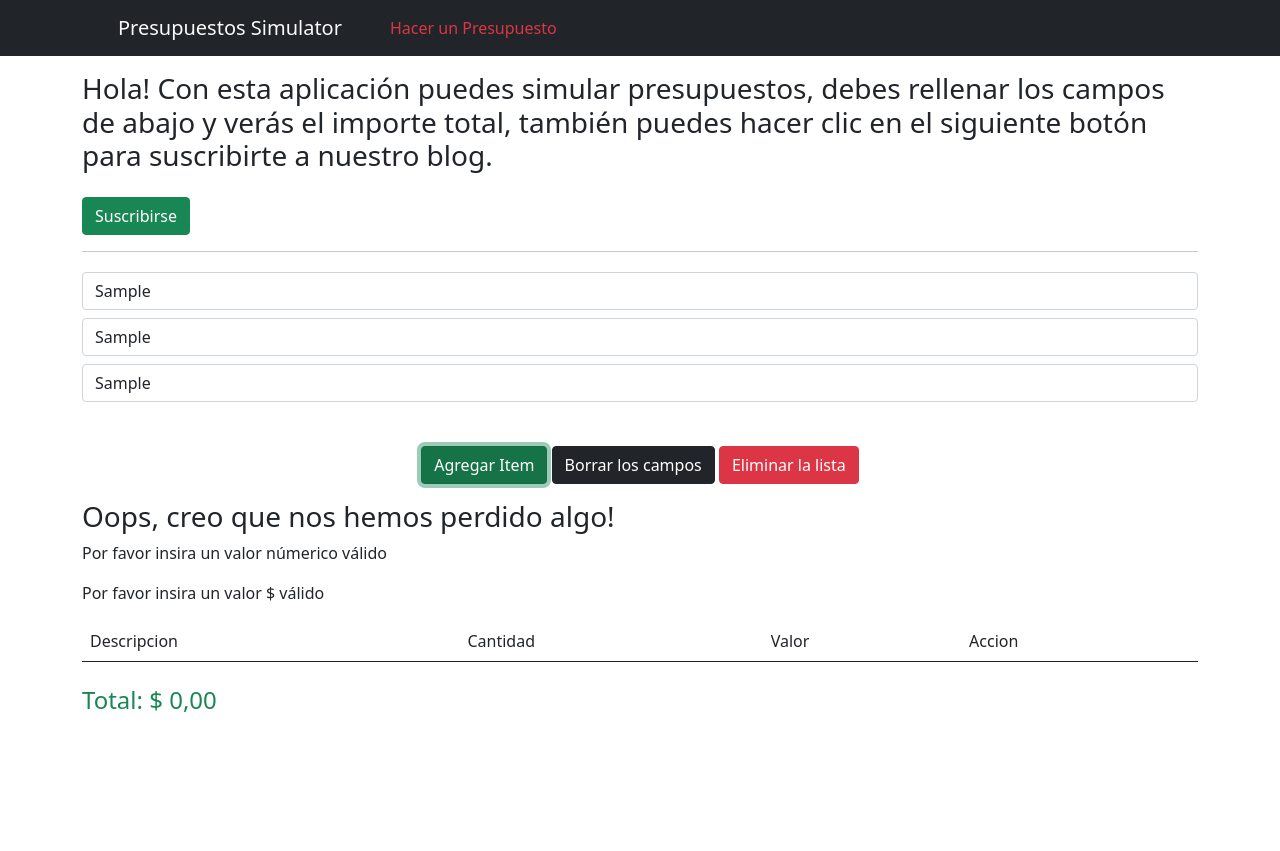
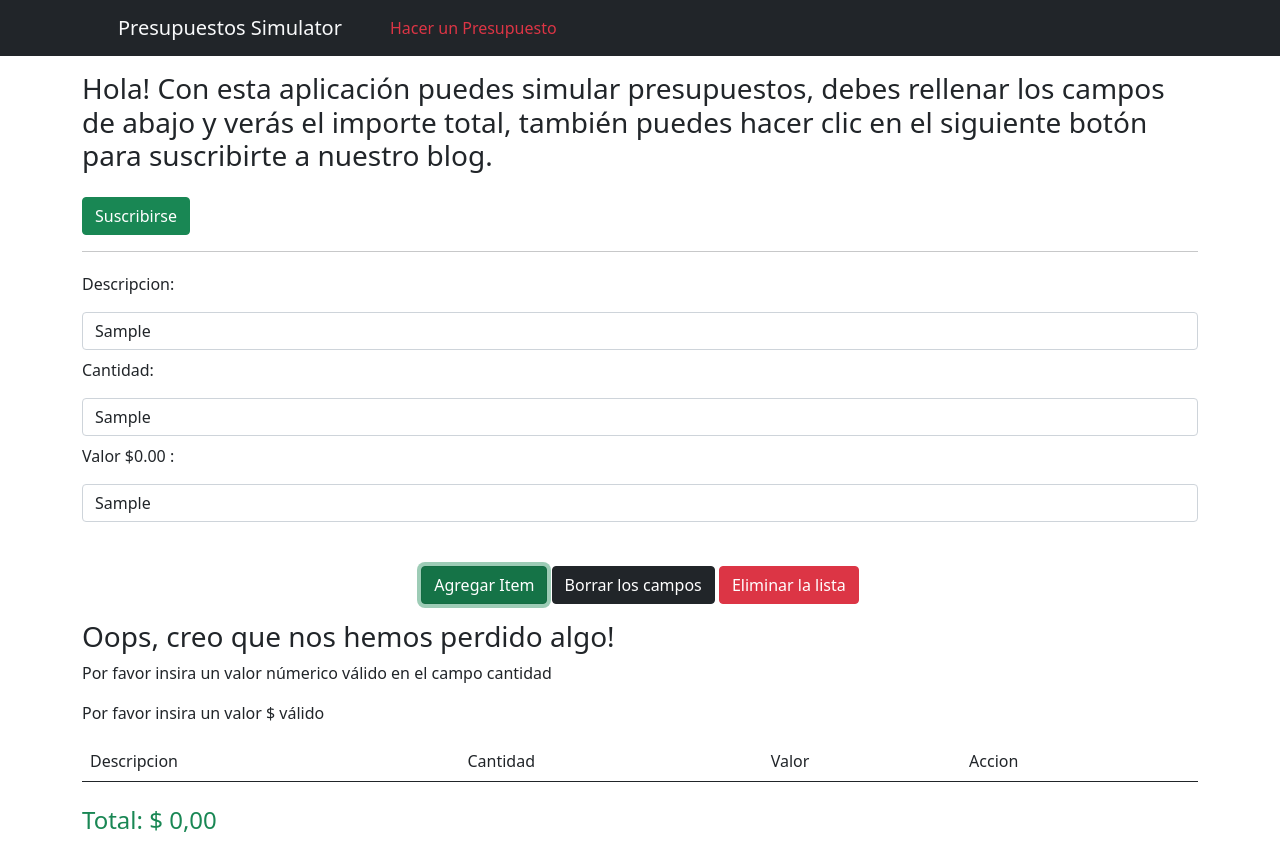
Before and after one commit to RenataCardoli/ejercicio-js-DOMyEVENTOS-coder, a plain HTML site: page index.html in a window 1280 px wide. Both pictures are taken after typing "Sample", "Sample", "Sample" into the empty fields and a click on the button "Agregar Item". Before the commit the page ends 800 px from the top, so only its background shows below. Drawn offline with nearby package versions, Linux system fonts and the light colour scheme.

Commit message:
correcion del mensaje de error de cantidad y tambien agregado los <p> en html

```diff
--- a/index.html
+++ b/index.html
@@ -30,13 +30,16 @@
 			<button id="buton1" class="btn btn-success">Suscribirse</button>
 			<hr>
 			<div class="form-group py-1">
+				<p>Descripcion:</p>
 				<input type="text" class="form-control" id="desc" placeholder="Descripcion ej: Remodelacion del Baño - Azulejo">
 			</div>
 			<div class="form-group py-1">
+				<p>Cantidad:</p>
 				<input type="text" class="form-control" id="cant" placeholder="Cantidad de Azulejos">
 			</div>
 			<div class="form-group py-1">
-				<input type="text" class="form-control" id="valor" placeholder="Valor x unidad ej: 30.50">
+				<p>Valor $0.00 :</p>
+				<input type="text" class="form-control" id="valor" placeholder="Valor x unidad">
 			</div>
 			<span id="btnUpdate" style="display: none;">
 				<span id="newIDupdate"></span>
--- a/js/main.js
+++ b/js/main.js
@@ -115,7 +115,7 @@ function validacion(){
 	if(cant === ""){
 		errores += '<p>¡el campo Cantidad está vacío!</p>';
 	}else if(cant != parseInt(cant)){
-		errores += '<p>Por favor insira un valor númerico válido</p>';
+		errores += '<p>Por favor insira un valor númerico válido en el campo cantidad</p>';
 	}
 	if(valor === ""){
 		errores += '<p>¡el campo Valor está vacío!</p>';
```
